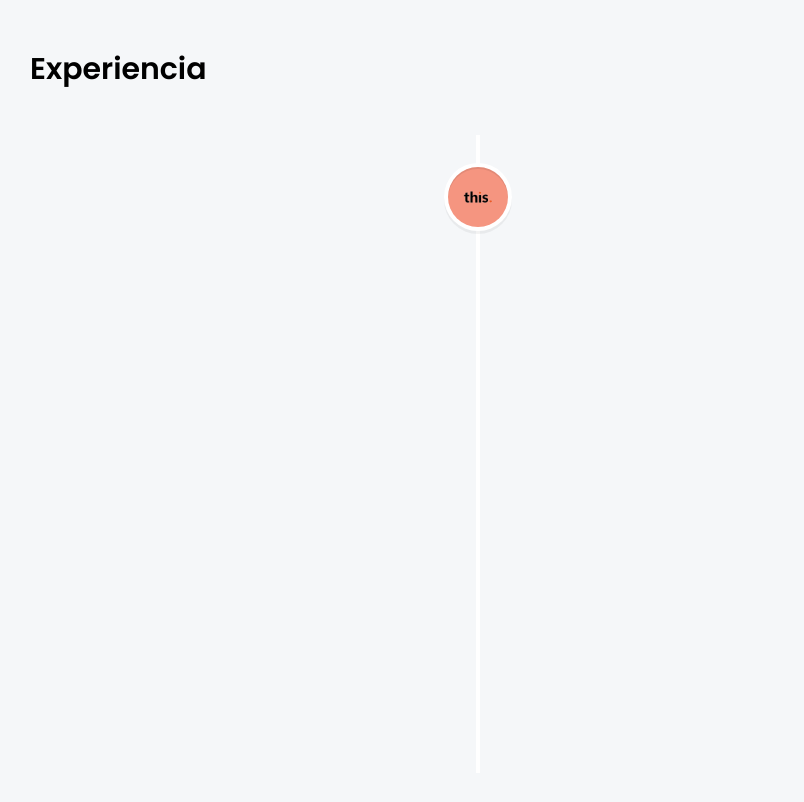
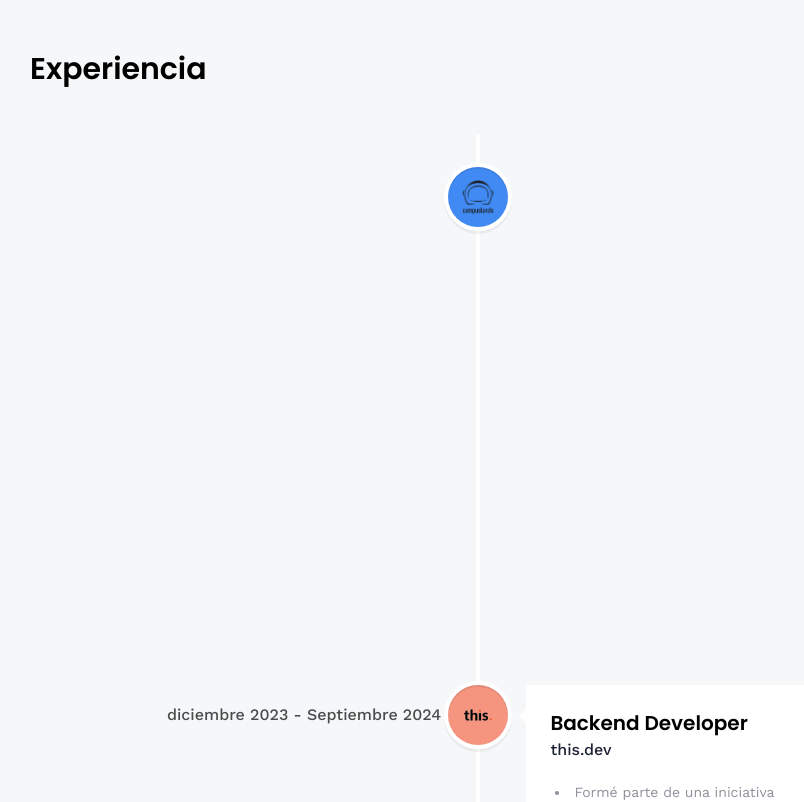
Before and after one commit to Mizamarzes/Portfolio, a React (Vite) app: page /about in a window 1280 px wide. Shown: the part 1380-2182 px from the top of the page, without its empty margins (162-966 px from the left). Built offline with nearby package versions, Linux system fonts and the light colour scheme.

Commit message:
v3.0.2 - add work experience

```diff
--- a/src/assets/images/index.js
+++ b/src/assets/images/index.js
@@ -3,11 +3,13 @@ import facialrecogGif from './facialrecog.gif'
 import crmGif from './crm.gif'
 import diploma_comfenalco from './diploma_comfenalco.png'
 import diploma_platzi_ing_soft from './diploma_platzi_ing_soft.png'
+import campus_logo from './campus_logo.png'
 
 export {
     this_dev,
     facialrecogGif,
     crmGif,
     diploma_comfenalco,
-    diploma_platzi_ing_soft
+    diploma_platzi_ing_soft,
+    campus_logo
 }
--- a/src/constants/index.js
+++ b/src/constants/index.js
@@ -3,7 +3,8 @@ import {
     facialrecogGif,
     crmGif,
     diploma_comfenalco,
-    diploma_platzi_ing_soft
+    diploma_platzi_ing_soft,
+    campus_logo
 } from "../assets/images";
 
 import {
@@ -101,10 +102,23 @@ export const certificates = [
 export const experiences = [
     {
         title: "Backend Developer",
+        company_name: "Campuslands",
+        icon: campus_logo,
+        iconBg: "#418af3",
+        date: "Noviembre 2023 - Septiembre 2024",
+        points: [
+            "Creé y gestione aplicaciones web completas con tecnologias Frontend como HTML, CSS y JavaScript",
+            "Desarrolle proyectos utilizando Git para control de versiones y metodologias agiles como SCRUM para el trabajo en equipo.",
+            "Aprendi y aplique tecnologias de backend como Java y Spring Boot, bases de datos como MySQL y PostGreSQL.",
+            "Desarrolle mis habilidades blandas y el uso de una segunda lengua como Ingles que me ayudaron a completar mis tareas con exito.",
+        ],
+    },
+    {
+        title: "Backend Developer",
         company_name: "this.dev",
         icon: this_dev,
         iconBg: "#f59580",
-        date: "dic 2023",
+        date: "diciembre 2023 - Septiembre 2024",
         points: [
             "Formé parte de una iniciativa colaborativa junto a cuatro programadores, donde el objetivo principal fue desarrollar proyectos con un impacto empresarial significativo..",
             "Como desarrollador backend, me enfoqué en el mantenimiento y creación de bases de datos, garantizando la integridad y eficiencia de la información almacenada.",
@@ -112,6 +126,7 @@ export const experiences = [
             "El trabajo en equipo fue clave para el éxito de estos proyectos, permitiendo un avance constante y asegurando que cada miembro contribuyera con sus fortalezas.",
         ],
     },
+
 ];
 
 export const projects = [
```
Also changed, not shown: src/assets/images/campus_logo.png (added).
